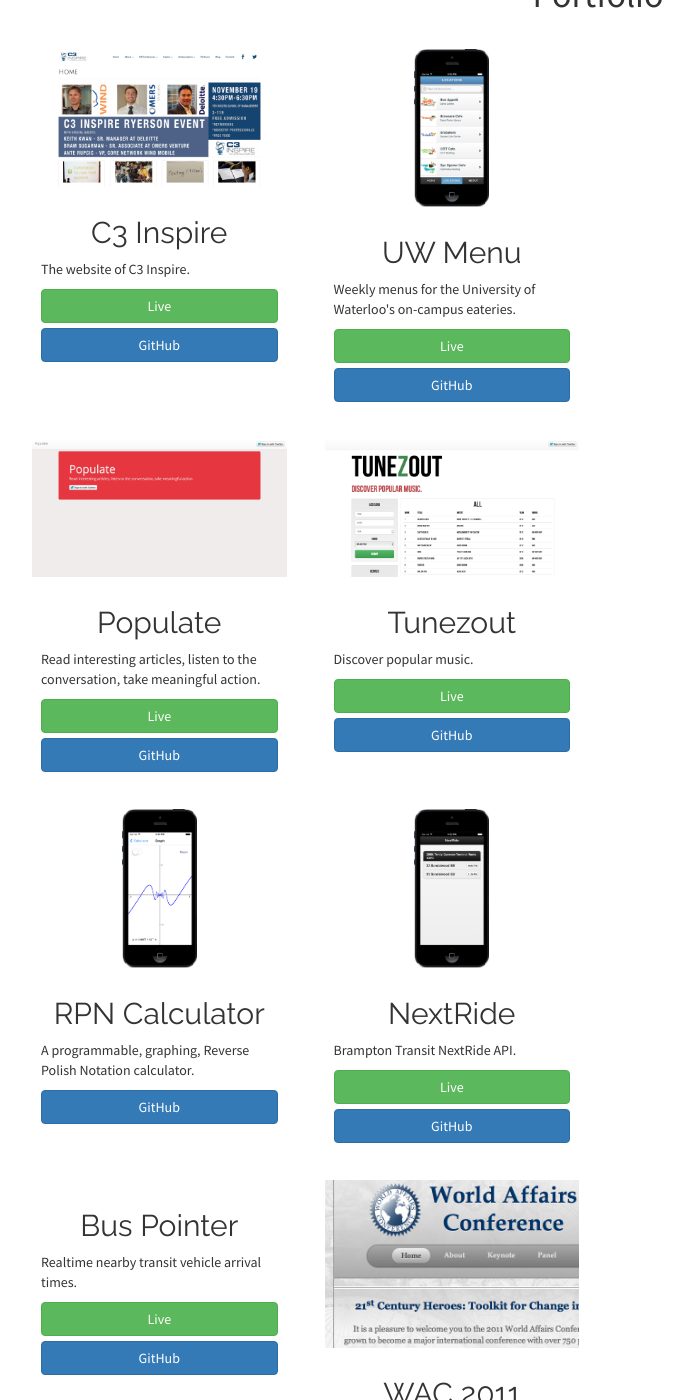
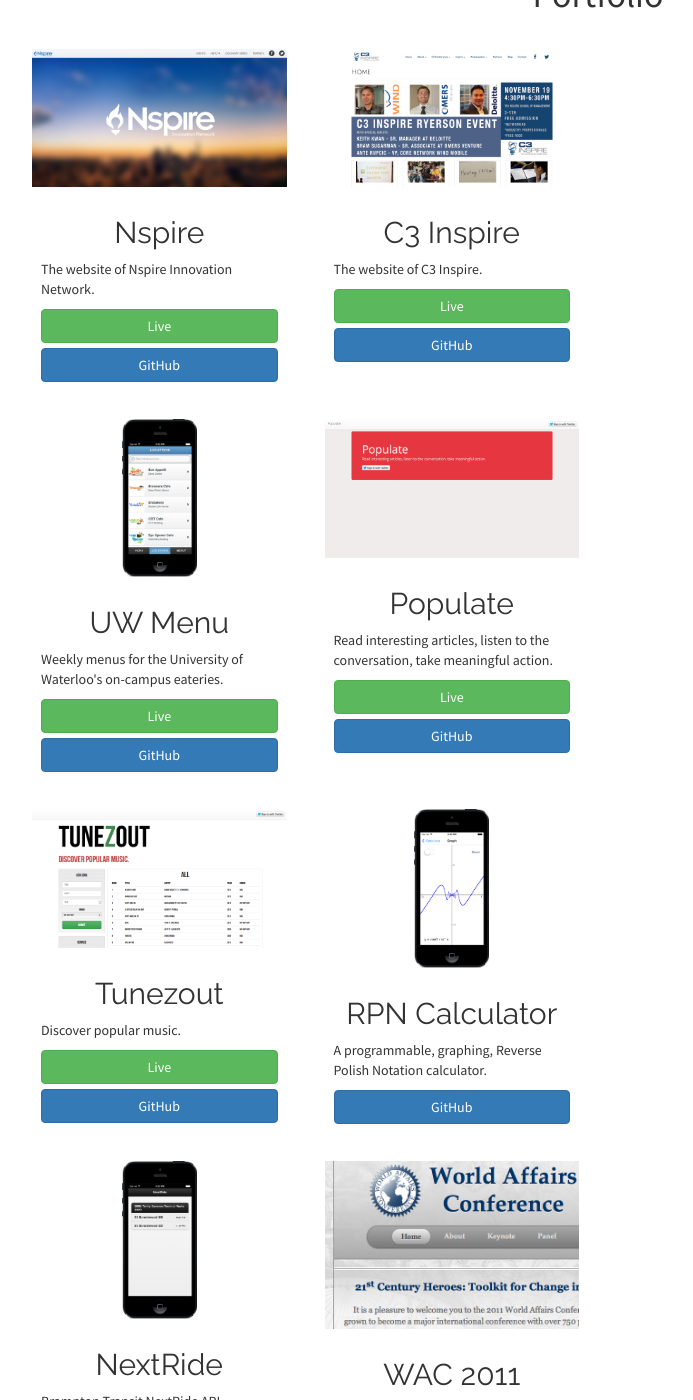
Before and after one commit to alykhank/alykhank.github.io, a Jekyll site: the page built from index.html, in a window 1280 px wide and 1400 px high, scrolled down 706 px. Shown: the whole window, without its empty margins (42-735 px from the left). Built offline with Jekyll 4.4.1, drawn with Linux system fonts in a browser that asks for light colours; nearby versions of some CDN libraries; Markdown is read by kramdown in place of the engine named in the settings; comment, search, counter and statistics services are not loaded.

Commit message:
Replace Bus Pointer with Nspire

```diff
--- a/_data/projects.yml
+++ b/_data/projects.yml
@@ -1,3 +1,9 @@
+- title: Nspire
+  caption: The website of Nspire Innovation Network.
+  thumbnail: nspire
+  live: http://nspire.org
+  github: https://github.com/nspire/nspire
+
 - title: C3 Inspire
   caption: The website of C3 Inspire.
   thumbnail: c3inspire
@@ -36,11 +42,6 @@
   github: https://github.com/alykhank/NextRide
   thumbnail_tall: true
 
-- title: Bus Pointer
-  caption: Realtime nearby transit vehicle arrival times.
-  live: http://buspointer.alykhan.com
-  github: https://github.com/AliceYuan/LinkedinHackTransit
-
 - title: WAC 2011
   caption: Website for World Affairs Conference 2011.
   thumbnail: wac2011_thumb
```
Also changed, not shown: img/nspire.png (added).
